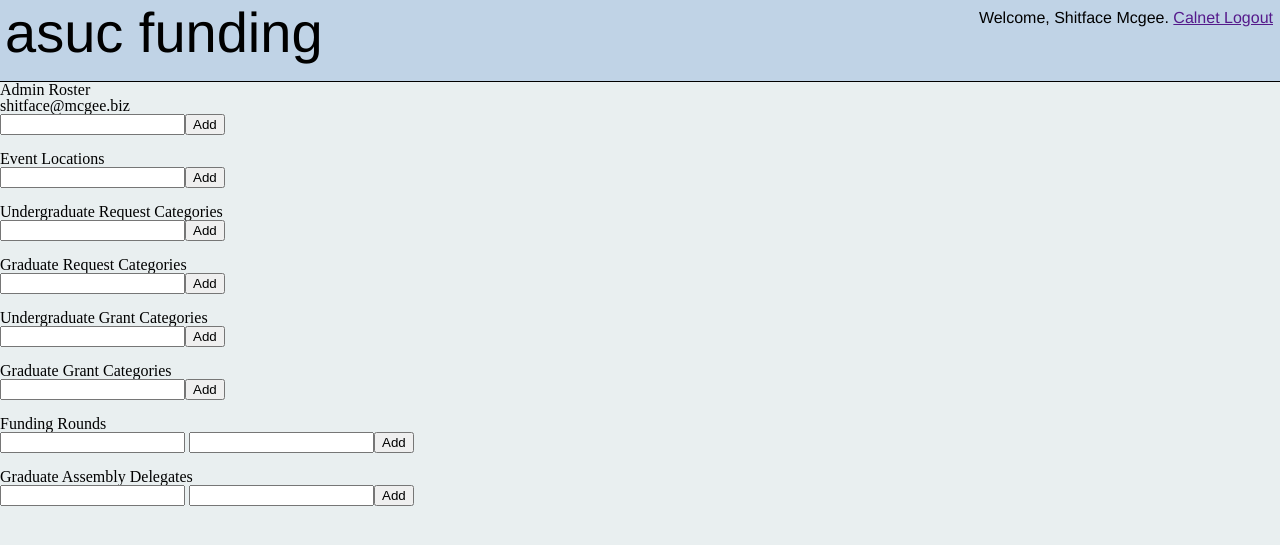
After one commit to noahsark769/asuc-funding-app, a Django app: page /config/ in a window 1280 px wide. The commit adds this page. Shown: the top 545 px of the page. Run offline with Django 3.2, Linux system fonts and the light colour scheme; data comes from the database, SQL or seed files in the repository; data that the repository does not hold is empty; parts of the project's set-up code (start-up, migrations or seed data) failed here and were passed over.

Commit message:
working on config html page

```diff
--- a/asucfunding/asucfunding/templates/admin.html
+++ b/asucfunding/asucfunding/templates/admin.html
@@ -3,8 +3,8 @@
 {% block tabs %}
 		{% if is_admin %}
 			<ul class='nav nav-tabs' id="tabs">
-				<li class='tab {% if not is_admin %}active{% endif %}'><a class='nostyle' href='#submitter_menu_pane'>work as submitter</a></li>
-				<li class='tab {% if is_admin %}active{% endif %}'><a class='nostyle' href='#admin_menu_pane'>work as admin</a></li>
+				<li class='tab'><a class='nostyle' href='/submitter/'>work as submitter</a></li>
+				<li class='tab active'><a class='nostyle' href='/admin/'>work as admin</a></li>
 			</ul>
 		{% endif %}
 {% endblock %}
@@ -13,7 +13,6 @@
 
 {% block admin_menu %}
 			{% if is_admin %}
-				<div class='tab-pane active' id='submitter_menu_pane'>
 				<ul id='admin_menu'>
 					<li>export
 						<ul>
@@ -23,7 +22,6 @@
 					</li><li>
 					configuration</li>
 				</ul>
-				</div>
 			{% endif %}
 {% endblock %}
 
--- a/asucfunding/asucfunding/templates/base.html
+++ b/asucfunding/asucfunding/templates/base.html
@@ -26,6 +26,7 @@
 	</div>
 	<div id='nav'>
 		{% block tabs %}{% endblock %}
+		{% block submitter_menu %}{% endblock %}
 
 		{% block admin_menu %}{% endblock %}
 		</div>
--- /dev/null
+++ b/asucfunding/asucfunding/templates/config.html
@@ -0,0 +1,103 @@
+{% extends "base.html" %}
+
+{% comment %}
+{
+		'admins': admins,
+		'locations': locations,
+		'ug_req_cats': ug_req_cats,
+		'grad_req_cats': grad_req_cats,
+		'ug_grant_cats': ug_grant_cats,
+		'grad_grant_cats': grad_grant_cats,
+		'funding_rounds': funding_rounds,
+		'grad_delegates': grad_delegates,
+		'name': user['name'], 'is_admin': user['is_admin']
+}
+{% endcomment %}
+
+{% block content %}
+	<div id='config'>
+		<div class='config-list' id='admin_roster'>
+			<h2>Admin Roster</h2>
+			<ul>
+				{% for admin in admins %}
+				<li id='admin_{{admin.id}}'>{{admin.email}}</li>
+				{% endfor %}
+				<li><input type='text' id='admin_roster_add' /><button class='config_submit' id='admin_submit'>Add</button></li>
+			</ul>
+		</div>
+		<br/>
+		<div class='config-list' id='event_locations'>
+			<h2>Event Locations</h2>
+			<ul>
+				{% for location in locations %}
+				<li id='location_{{location.id}}'>{{location}}</li>
+				{% endfor %}
+				<li><input type='text' id='location_roster_add' /><button class='config_submit' id='location_submit'>Add</button></li>
+			</ul>
+		</div>
+		<br/>
+
+		<div class='config-list' id='ug_request_categories'>
+			<h2>Undergraduate Request Categories</h2>
+			<ul>
+				{% for cat in ug_req_cats %}
+				<li id='ug_req_cat_{{cat.id}}'>{{cat.category}}</li>
+				{% endfor %}
+				<li><input type='text' id='ug_req_cat_roster_add' /><button class='config_submit' id='ug_req_cat_submit'>Add</button></li>
+			</ul>
+		</div>
+		<br/>
+		<div class='config-list' id='grad_request_categories'>
+			<h2>Graduate Request Categories</h2>
+			<ul>
+				{% for cat in grad_req_cats %}
+				<li id='grad_req_cat_{{cat.id}}'>{{cat.category}}</li>
+				{% endfor %}
+				<li><input type='text' id='grad_req_cat_roster_add' /><button class='config_submit' id='grad_req_cat_submit'>Add</button></li>
+			</ul>
+		</div>
+		<br/>
+		<div class='config-list' id='ug_grant_categories'>
+			<h2>Undergraduate Grant Categories</h2>
+			<ul>
+				{% for cat in ug_grant_cats %}
+				<li id='ug_grant_cat_{{cat.id}}'>{{cat.category}}</li>
+				{% endfor %}
+				<li><input type='text' id='ug_grant_cat_roster_add' /><button class='config_submit' id='ug_grant_cat_submit'>Add</button></li>
+			</ul>
+		</div>
+		<br/>
+		<div class='config-list' id='grad_grant_categories'>
+			<h2>Graduate Grant Categories</h2>
+			<ul>
+				{% for cat in grad_grant_cats %}
+				<li id='grad_grant_cat_{{cat.id}}'>{{cat.category}}</li>
+				{% endfor %}
+				<li><input type='text' id='grad_grant_cat_roster_add' /><button class='config_submit' id='grad_grant_cat_submit'>Add</button></li>
+			</ul>
+		</div>
+		<br/>
+
+		<div class='config-list' id='funding_rounds'>
+			<h2>Funding Rounds</h2>
+			<ul>
+				{% for round in funding_rounds %}
+				<li id='round_{{round.id}}'>{{round.name}}&nbsp;{{round.deadline}}</li>
+				{% endfor %}
+				<li><input type='text' id='round_roster_add_name' />
+					<input type='text' id='round_roster_add_date' /><button class='config_submit' id='round_submit'>Add</button></li>
+			</ul>
+		</div>
+		<br/>
+		<div class='config-list' id='delegates'>
+			<h2>Graduate Assembly Delegates</h2>
+			<ul>
+				{% for delegate in grad_delegates %}
+				<li id='delegate_{{delegate.id}}'>{{delegate.name}}&nbsp;{{delegate.email}}</li>
+				{% endfor %}
+				<li><input type='text' id='delegate_roster_add_name' />
+					<input type='text' id='delegate_roster_add_email' /><button class='config_submit' id='delegate_submit'>Add</button></li>
+			</ul>
+		</div>
+	</div>
+{% endblock %}
--- a/asucfunding/asucfunding/templates/submitter.html
+++ b/asucfunding/asucfunding/templates/submitter.html
@@ -3,8 +3,8 @@
 {% block tabs %}
 		{% if is_admin %}
 			<ul class='nav nav-tabs' id="tabs">
-				<li class='tab {% if not is_admin %}active{% endif %}'><a class='nostyle' href='#submitter_menu_pane'>work as submitter</a></li>
-				<li class='tab {% if is_admin %}active{% endif %}'><a class='nostyle' href='#admin_menu_pane'>work as admin</a></li>
+				<li class='tab active'><a class='nostyle' href='/submitter/'>work as submitter</a></li>
+				<li class='tab'><a class='nostyle' href='/admin/'>work as admin</a></li>
 			</ul>
 		{% endif %}
 {% endblock %}
@@ -17,6 +17,6 @@
 			</ul>
 {% endblock %}
 
-{% block admin_menu}{% endblock %}
+{% block admin_menu %}{% endblock %}
 
 {% block content %}{% endblock %}
--- a/asucfunding/asucfunding/urls.py
+++ b/asucfunding/asucfunding/urls.py
@@ -18,4 +18,5 @@ urlpatterns = patterns('',
     url(r'^$', 'funding_app.views.home'),
     url(r'^submitter/$', 'funding_app.views.submitter_request_summary'),
     url(r'^admin/$', 'funding_app.views.admin_request_summary'),
+    url(r'^config/$', 'funding_app.views.config'),
 )
--- a/asucfunding/funding_app/views.py
+++ b/asucfunding/funding_app/views.py
@@ -68,14 +68,15 @@ def admin_render_funding_request(request, request_id):
 	return render_to_response(url, {'funding_request': fundingRequest, 'name': user['name'], 'is_admin': user['is_admin']}, context_instance=RequestContext(request))
 
 def config(request):
+	user = get_credentials()
 	c = Config.objects.all()[0]
 
 	admins = c.configadmin_set.all()
 	locations = c.configlocation_set.all()
 	ug_req_cats = c.configugreqcat_set.all()
 	grad_req_cats = c.configgradreqcat_set.all()
-	ug_grant_cats = c.configuggrantcat_set.all()
-	grad_grant_cats = c.configgradgrantcat_set.all()
+	ug_grant_cats = c.configuggrant_set.all()
+	grad_grant_cats = c.configgradgrant_set.all()
 	funding_rounds = c.configfundinground_set.all()
 	grad_delegates = c.configgraddelegate_set.all()
 
@@ -88,7 +89,7 @@ def config(request):
 		'grad_grant_cats': grad_grant_cats,
 		'funding_rounds': funding_rounds,
 		'grad_delegates': grad_delegates,
-		'name': user['name'], 'is_admin': user['is_admin']
+		'name': user['name'], 'is_admin': is_admin()
 		}, context_instance=RequestContext(request))
 
 # Submitter Views
```
Also changed, not shown: asucfunding/asucfunding/templates/admin_request_summary.html (+0 -25 lines). Lines whose indentation alone changed are shown as unchanged.
